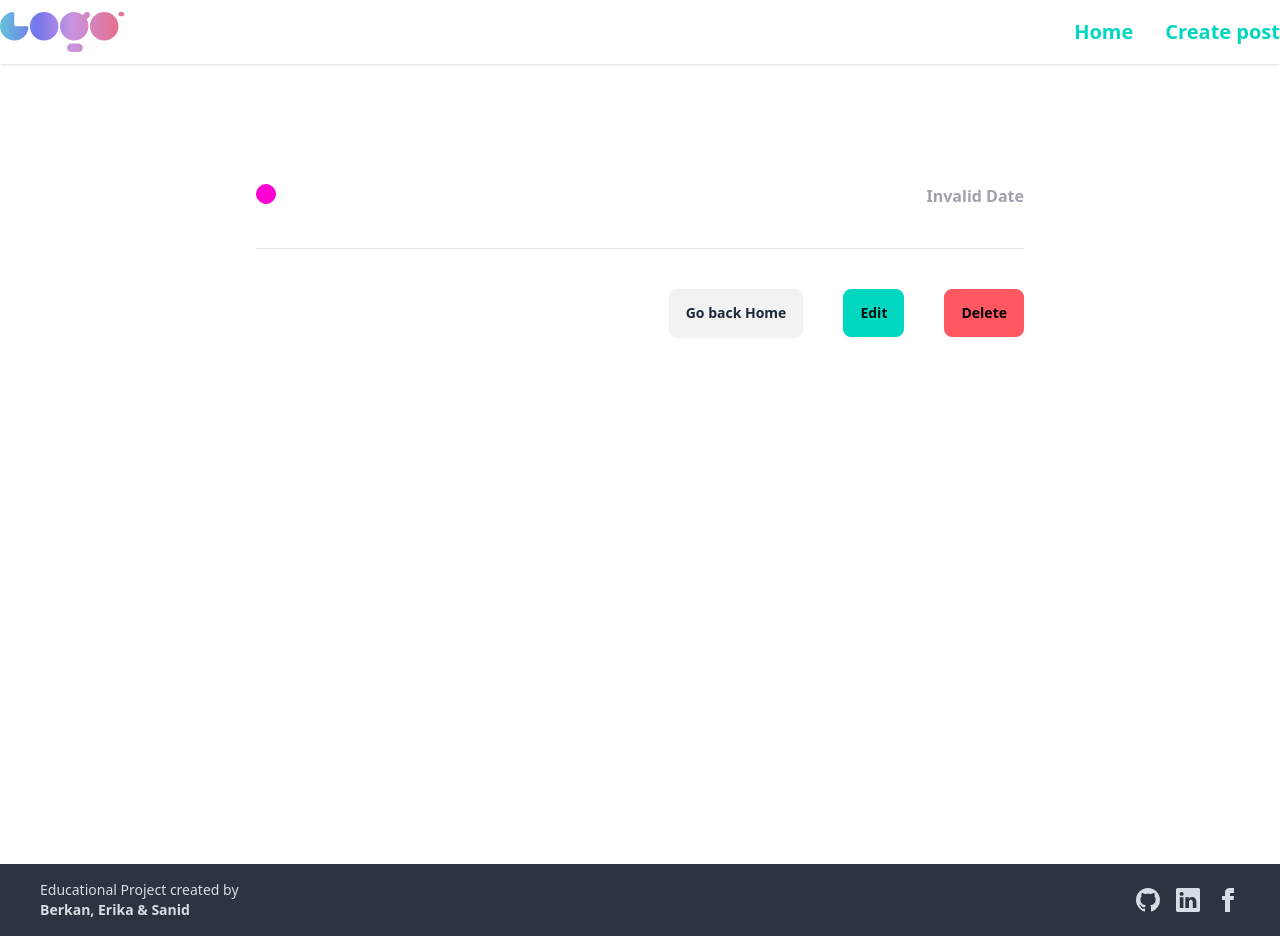
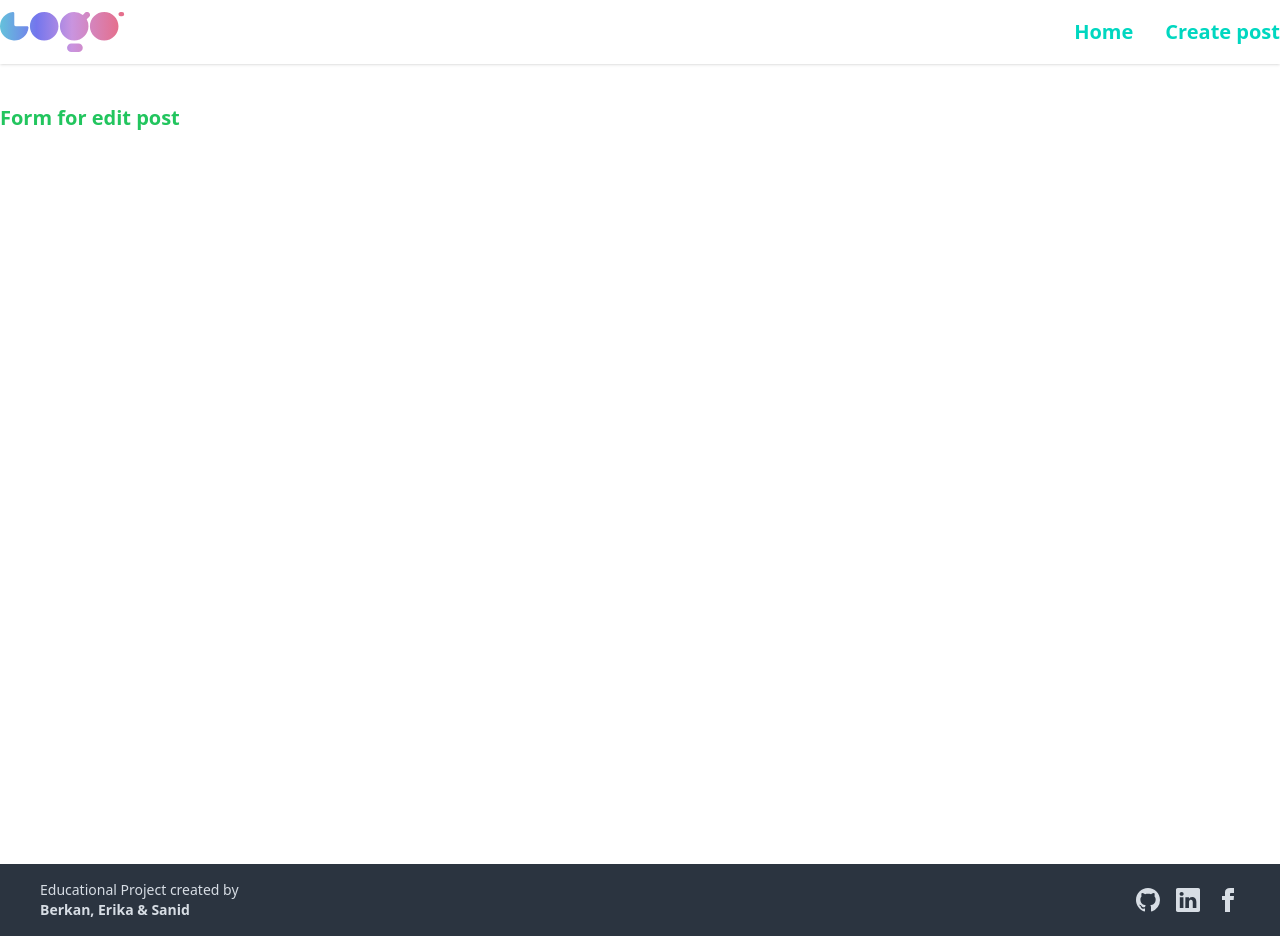
Before and after one commit to erikam2h/fullstack-blog, a React (Vite) app: page /posts/edit in a window 1280 px wide. Built offline with nearby package versions, Linux system fonts and the light colour scheme; no server answers.

Commit message:
Create EditPost component and set a route for it.

```diff
--- a/src/App.jsx
+++ b/src/App.jsx
@@ -10,6 +10,7 @@ import Home from "./components/Home";
 import NewPost from "./components/NewPost";
 import PostDetails from "./components/PostDetails";
 import NotFound from "./components/NotFound";
+import EditPost from "./components/EditPost";
 
 function App() {
   const router = createBrowserRouter(
@@ -18,6 +19,7 @@ function App() {
         <Route index element={<Home />} />
         <Route path="/posts/:id" element={<PostDetails />} />
         <Route path="/posts/new" element={<NewPost />} />
+        <Route path="/posts/edit" element={<EditPost />} />
         <Route path="*" element={<NotFound />} />
       </Route>
     )
--- /dev/null
+++ b/src/components/EditPost.jsx
@@ -0,0 +1,9 @@
+export default function EditPost() {
+  return (
+    <>
+      <div className="container m-auto min-h-screen py-10">
+        <p className="text-xl text-green-500 font-bold">Form for edit post</p>
+      </div>
+    </>
+  );
+}
--- a/src/components/PostDetails.jsx
+++ b/src/components/PostDetails.jsx
@@ -54,7 +54,9 @@ export default function PostDetails() {
           <Link to="/">
             <button className="font-bold btn">Go back Home</button>
           </Link>
-          <button className="font-bold btn btn-accent">Edit</button>
+          <Link to="/posts/edit">
+            <button className="font-bold btn btn-accent">Edit</button>
+          </Link>
           <button onClick={handleDelete} className="font-bold btn btn-error">
             Delete
           </button>
```
